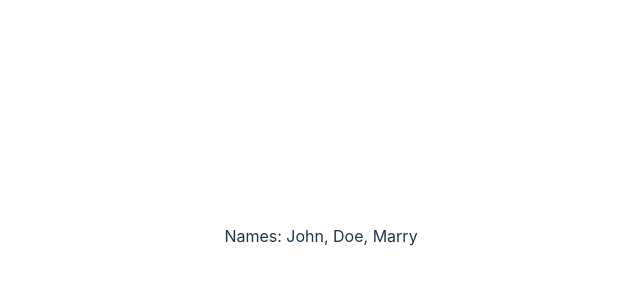
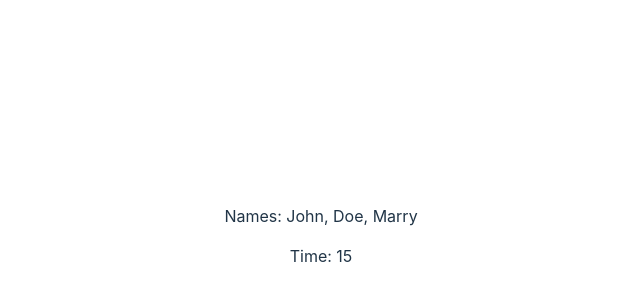
Before and after one commit to Kelvide/Basics-of-react-ts, a React (Vite) app: page / in a window 1280 px wide. Shown: the part 164-464 px from the top of the page, without its empty margins (319-959 px from the left). Built offline with nearby package versions, Linux system fonts and the light colour scheme.

Commit message:
Update useEffect.tsx

```diff
--- a/src/lessons/StateManagement/useEffect.tsx
+++ b/src/lessons/StateManagement/useEffect.tsx
@@ -9,8 +9,31 @@ const Component = () => {
     }, [])
 
 
+    const [time, setTime] = useState(10)
+
+    useEffect(() => {
+        // This approach continuously calls setTime with a fixed 'time' value from the initial render.
+        // This can lead to incorrect updates due to stale state, as 'time' may not reflect the latest state value.
+        // setInterval(() => {
+        //     setTime(time + 1)
+        // }, 1000)
+
+        // Second Approach (Recommended)
+        // This approach uses the functional form of setState, which ensures that the state update is based on the latest state value, preventing issues related to stale state.
+        // This is particularly important in React to ensure accurate and reliable state updates.
+        const interval = setInterval(() => {
+            setTime((time) => time + 1)
+        }, 1000)
+        return () => clearInterval(interval);
+    }, [])
+
+
+
     return (
-        <div>Names: {names.join(', ')}</div>
+        <>
+            <p>Names: {names.join(', ')}</p>
+            <p>Time: {time}</p>
+        </>
     )
 }
 
```
